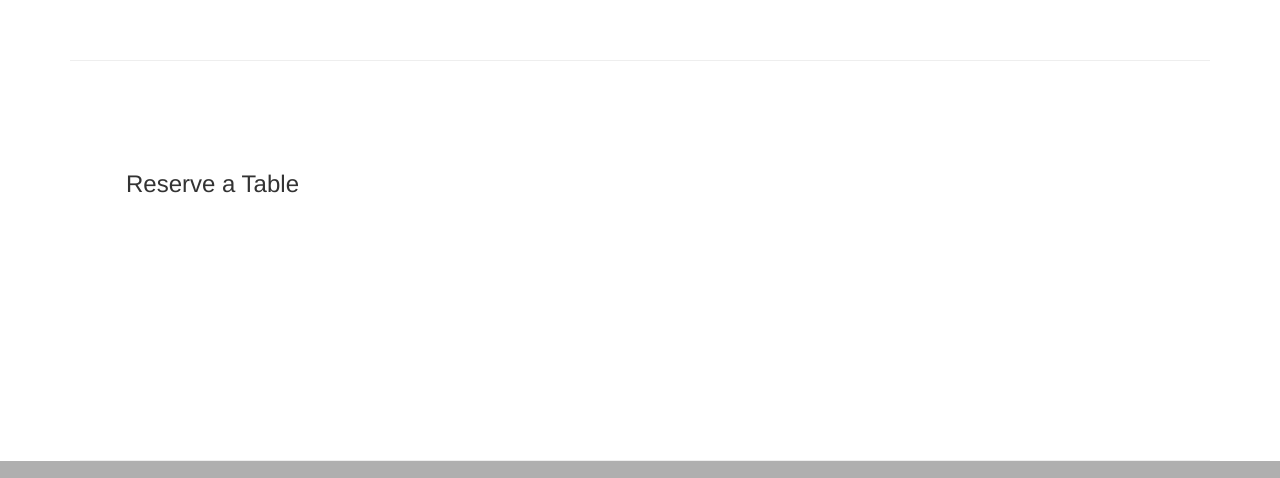
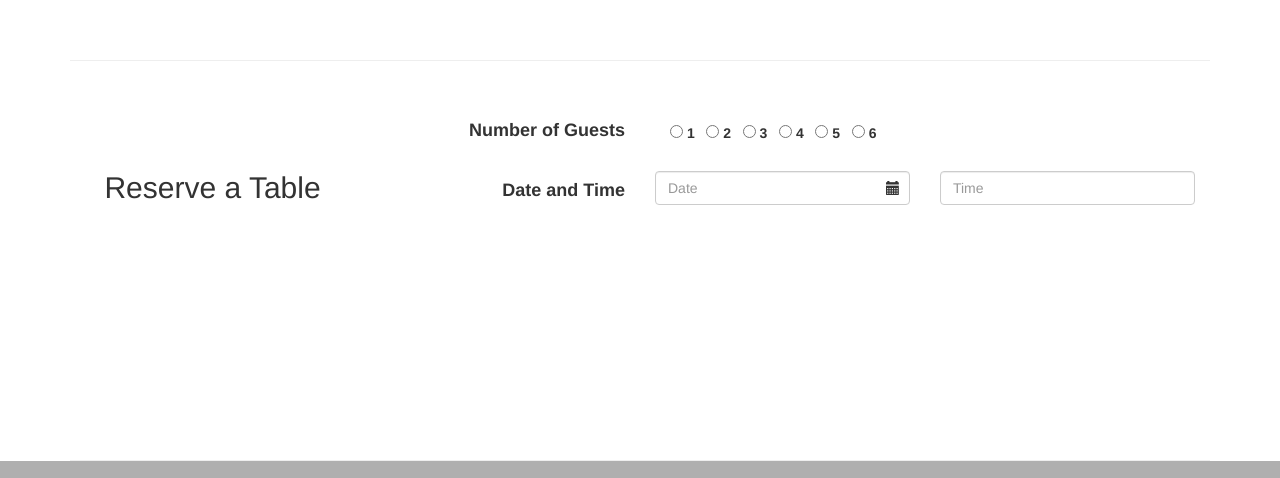
Before and after one commit to Ronaq13/BootStrap_work, a plain HTML site: page index.html in a window 1280 px wide. Shown: the part 1598-2076 px from the top of the page. Drawn offline with nearby package versions, Linux system fonts and the light colour scheme.

Commit message:
date input done

```diff
--- a/css/mystyles.css
+++ b/css/mystyles.css
@@ -67,3 +67,32 @@ body{
     position: absolute;
     top: 100px;
 }
+
+.form-radio{
+
+width:50px !important;
+
+height:50px!important;
+
+}
+
+#number_of_guest_radio {
+    position: absolute;
+    top:10px;
+    left:300px;
+}
+
+#date_time_inForm {
+    position: absolute;
+    top:65px;
+    left:300px
+}
+
+#column_fixed {
+    position: fixed;
+    width: 69px;
+}
+
+glyphicon.glyphicon-calendra {
+    font-size: 40px;
+}
--- a/index.html
+++ b/index.html
@@ -210,11 +210,63 @@
         <div class="row row-content">              <!-- row 4 -->
             <div class="col-xs-12 col-sm-3">
                 <p style="padding: 20px;"></p>
-                <h3 align=center>Reserve a Table</h3>
+                <h2 align=center>Reserve a Table</h2>
             </div>
 
             <div class="col-xs-12 col-sm-9">
+                <form>
+                            <div class="row">       <!-- form row 1 -->
+                                <div class="col-xs-12 col-sm-4">
+                                    <h4 align=right><strong>Number of Guests</strong></h4>
+                                </div>
+                                <div id="number_of_guest_radio" class="col-xs-12 col-sm-8">
 
+                                    <input type="radio" name="number_of_guests1" value="1" id="number_of_guests1">
+                                    <label for="number_of_guests1">1</label>&nbsp;&nbsp;
+                                    <input type="radio" name="number_of_guests2" value="2" id="number_of_guests2">
+                                    <label for="number_of_guests2">2</label>&nbsp;&nbsp;
+                                    <input type="radio" name="number_of_guests3" value="3" id="number_of_guests3">
+                                    <label for="number_of_guests3">3</label>&nbsp;&nbsp;
+                                    <input type="radio" name="number_of_guests4" value="4" id="number_of_guests4">
+                                    <label for="number_of_guests4">4</label>&nbsp;&nbsp;
+                                    <input type="radio" name="number_of_guests5" value="5" id="number_of_guests5">
+                                    <label for="number_of_guests5">5</label>&nbsp;&nbsp;
+                                    <input type="radio" name="number_of_guests6" value="6" id="number_of_guests6">
+                                    <label for="number_of_guests6">6</label>
+                                </div>
+
+                            </div>
+                            <br>
+
+                             <div class="row">   <!-- form row 2 -->
+                                <div class="col-xs-12 col-sm-4">
+                                    <h4 align=right><strong>Date and Time</strong></h4>
+                                </div>
+
+
+
+                                        <div class="col-xs-12 col-sm-4">
+                                                <div class="form-group has-feedback">
+                                                    <label class="sr-only control-label" for="Date">Date</label>
+                                                    <input type="text" name="date" id="Date" class="form-control" placeholder="Date">&nbsp;&nbsp;
+                                                    <i class="glyphicon glyphicon-calendar form-control-feedback"></i>
+                                                </div>
+                                        </div>
+                                        <div class="col-xs-12 col-sm-4 column_fixed">
+                                                <div class="form-group has-feedback">
+                                                    <label for="Time" class="sr-only control-label">Time</label>
+                                                    <input type="text" name="time" id="Time" class="form-control" placeholder="Time">
+                                                    <i class="glyhicon glyphicon-time form-control-feedback"></i>
+                                                </div>
+                                         </div>
+                                    </div>
+
+
+
+                            </div>
+
+
+                </form>
             </div>
 
         </div>
```
